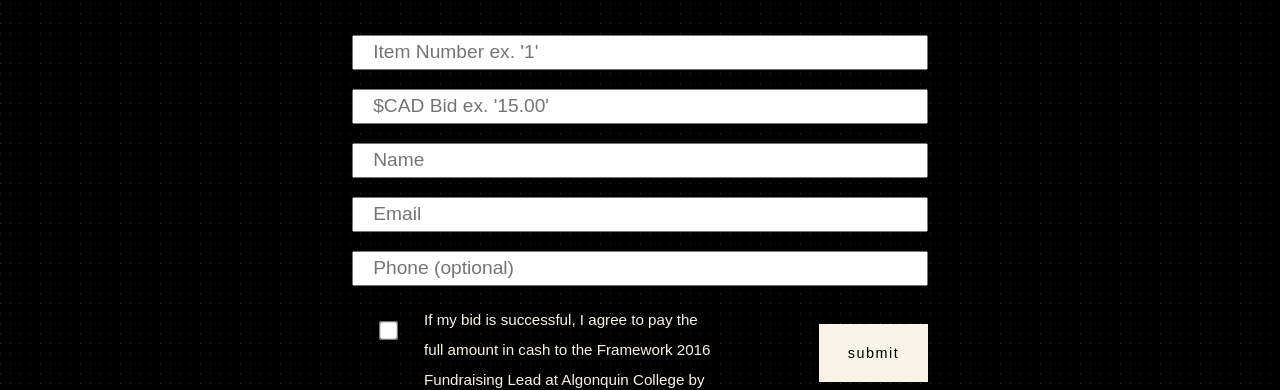
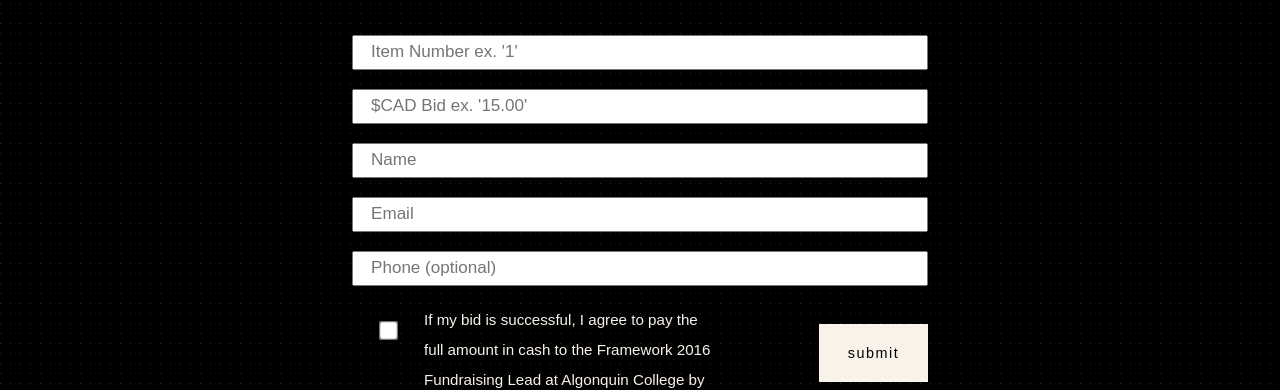
Before and after one commit to vivkay/fw-silent-auction, a Jekyll site: the page built from index.html, in a window 1280 px wide. Shown: the part 3707-4097 px from the top of the page. Built offline with Jekyll 4.4.1, drawn with Linux system fonts in a browser that asks for light colours; nearby versions of some CDN libraries; comment, search, counter and statistics services are not loaded.

Commit message:
feat(scss): change font size in form

```diff
--- a/index.html
+++ b/index.html
@@ -85,22 +85,22 @@ target="hidden_iframe" onsubmit="submitted=true;">
 
       <!--<form class="sa-input" action="https://docs.google.com/forms/d/1HgDDy6xHI0QgesGlnqvhv096Iog3wERBfxXDMFDrBrs/formResponse">-->
       <!-- Items -->
-        <input class="js-input-number" type="number" min="1" max="20" name="entry.395295645" placeholder="Item Number ex. '1'">
+        <input class="js-input-number sa-grey milli" type="number" min="1" max="20" name="entry.395295645" placeholder="Item Number ex. '1'">
 
       <!-- Bid Amount -->
           <!-- <label class="white" for="entry.2025357677"></label> -->
-          <input class="push-t" type="number" min="1" name="entry.2025357677" placeholder="$CAD Bid ex. '15.00'">
+          <input class="push-t milli sa-bg-white" type="number" min="1" name="entry.2025357677" placeholder="$CAD Bid ex. '15.00'">
 
 
       <!-- Your Name -->
-        <input class="push-t" type="text" name="entry.843531166" placeholder="Name" required>
+        <input class="push-t milli" type="text" name="entry.843531166" placeholder="Name" required>
 
       <!-- Your Email -->
-        <input class="push-t" type="email" name="entry.282284128" placeholder="Email" required>
+        <input class="push-t milli" type="email" name="entry.282284128" placeholder="Email" required>
 
 
       <!-- Phone Number -->
-        <input class="push-t" type="tel" name="entry.2144800808" placeholder="Phone (optional)">
+        <input class="push-t milli" type="tel" name="entry.2144800808" placeholder="Phone (optional)">
     </div> <!--/unit-->
 
     <div class="unit xs-1-8 push-t">
```
